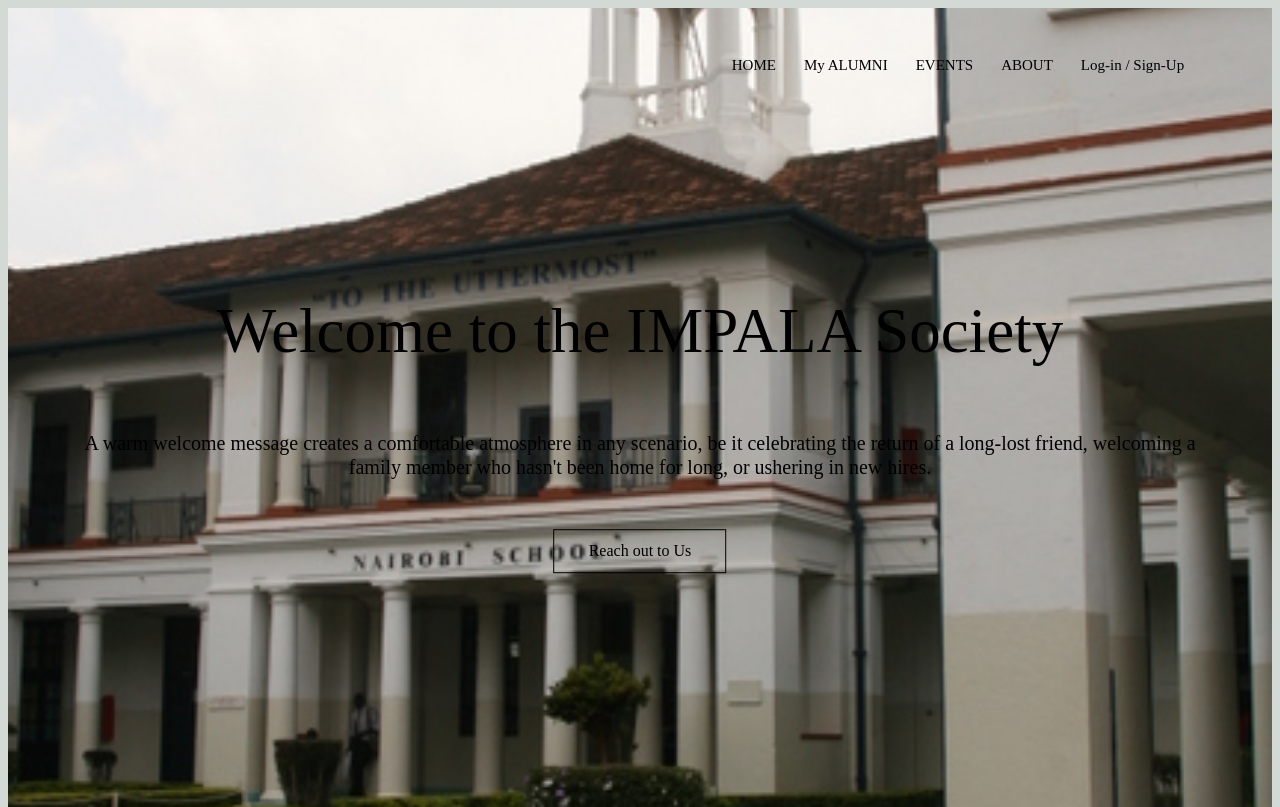
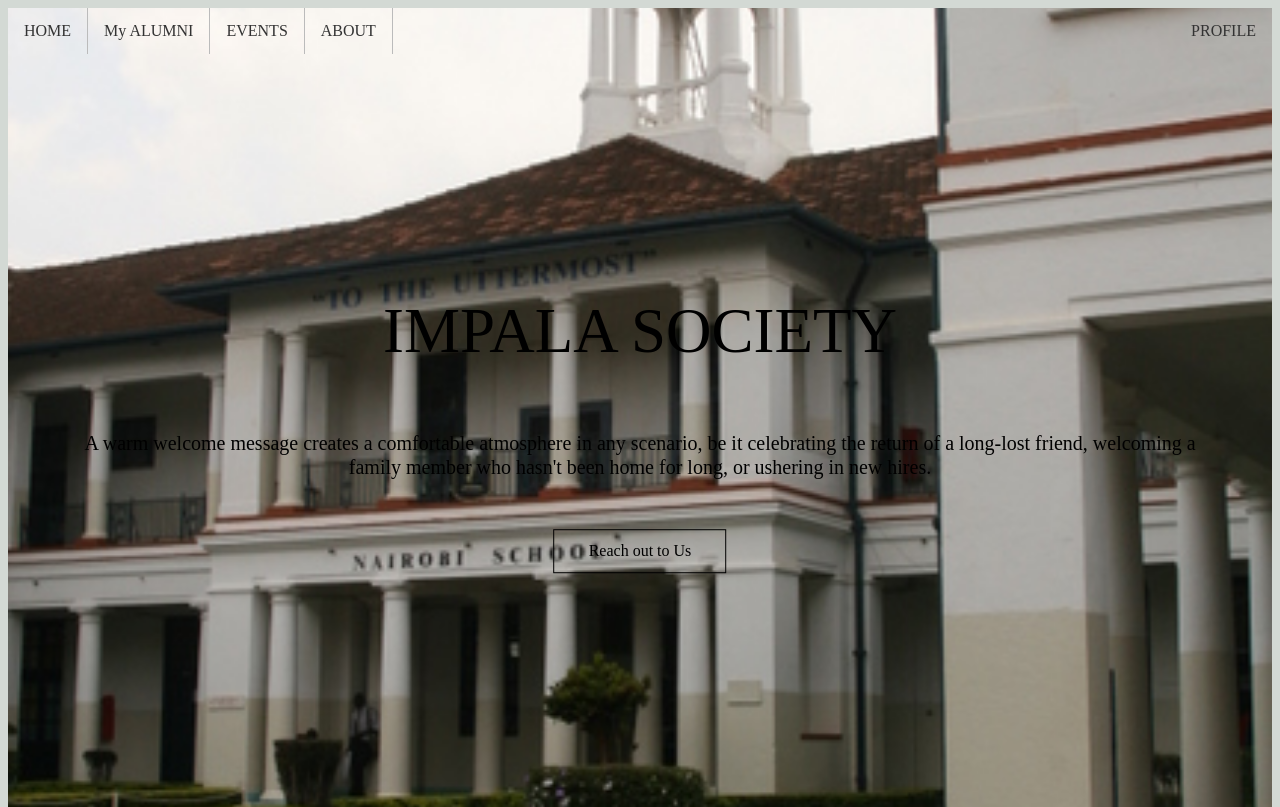
Before and after one commit to maruands/aluminai, a Flask app: page /dashboard in a window 1280 px wide. Shown: the top 807 px of the page. Run offline with Flask 3, Linux system fonts and the light colour scheme; a user stored in the database is signed in.

Commit message:
styling the navigation links

```diff
--- a/app.py
+++ b/app.py
@@ -109,9 +109,17 @@ def dashboard():
 def news():
     return render_template('news.html')
 
-@app.route("/prof")
-def prof():
+@app.route("/prof<id>")
+def prof(id):
     return render_template('prof.html')
+
+@app.route("/edit_profile")
+def edit_profile():
+    return render_template('edit_profile.html')
+
+@app.route("/search_user")
+def search_user():
+    return render_template('search_user.html')
 
 if __name__ == '__main__':
     app.run(debug=True)
--- a/static/css/main.css
+++ b/static/css/main.css
@@ -10,7 +10,7 @@ body {
     background-color:pink;
 
 }
-.Nav{
+/* .Nav{
     display: inline;
 
 }
@@ -27,6 +27,7 @@ body {
     text-decoration: underline;
     text-decoration-color: aqua;
 }
+*/
 
 .profile i{
     position: absolute;
@@ -53,9 +54,8 @@ body {
 .header{
     min-height: 100vh;
     width: 100%;
-    background-color: aqua;
     background-image: url('/static/images/School.jpg');
-    background-image: linear-gradient(rgba(4,9,30,0,7),rgba(4, 9, 30, 0.352))url('/static/vintage.jpeg');
+
     background-position: center;
     background-size: cover;
     position: relative;
@@ -67,6 +67,38 @@ nav{
     justify-content: space-between;
     align-items: center;
 }
+/* ----- */
+    ul {
+        list-style-type: none;
+        margin: 0;
+        padding: 0;
+        overflow: hidden;
+        /* background-color: #333; */
+    }
+
+    li {
+        float: left;
+        border-right: 1px solid #bbb;
+    }
+
+    li:last-child {
+        border-right: none;
+    }
+
+    li a {
+        display: block;
+        color: #333;
+        text-align: center;
+        padding: 14px 16px;
+        text-decoration: none;
+    }
+
+    li a:hover {
+        background-color: wheat;
+    }
+
+/* ----- */
+
 .nav-links{
     flex: 1;
     text-align: right;
@@ -76,17 +108,28 @@ nav{
     display: inline-block;
     padding: 8px 12px;
     position: relative;
+    display: inline-block;
+    border-right: 1px solid #333;
 
 }
+/*-------*/
+.nav-links ul {
+    list-style-type: none;
+    margin: 0;
+    padding: 0;
+    overflow: hidden;
+}
+/*------*/
 .nav-links ul li a{
-    color: #000;
+    color: #333;
     text-decoration: none;
     font-size: 15px;
 }
 
 .nav-links ul li :hover{
     width: 100%;
-    color: #d23a3a;
+    color: wheat;
+    background-color: #333;
     transition: 0.5s;
     text-decoration: underline;
 }
@@ -171,7 +214,8 @@ h1{
 p{
     font-size: 20px;
     font-weight: 300;
-    color: #282727;
+    /* color: #282727; */
+    color: #333;
     line-height: 24px;
     padding: 10px;
 }
--- a/templates/index.html
+++ b/templates/index.html
@@ -15,23 +15,30 @@
         <link rel="stylesheet" href="{{ url_for('static', filename='css/main.css') }}">
 
         <!-- <img src="{{url_for('static', filename='impala_admin.jpeg')}}"> -->
-        <nav>
+        <!-- <nav> -->
             <!-- <a href="index.html"><img src="" alt=""></a> -->
 
-            <div class="nav-links"  id="nav-links">
-                <i class="fa fa-window-close" style="color: aliceblue;" onclick=Hidemenu()></i>
+            <!-- <div class="nav-links"> -->
+                <!-- <i class="fa fa-window-close" style="color: aliceblue;" onclick=Hidemenu()></i> -->
                 <ul>
                     <li><a href="dashboard">HOME</a></li>
                     <li><a href="/users">My ALUMNI</a></li>
                     <li><a href="/news">EVENTS</a></li>
-                    <li><a href="/prof">ABOUT</a></li>
-                    <li><a href="">Log-in / Sign-Up</a></li>
+                    <li ><a href="/prof">ABOUT</a></li>
+
+
+                    {% if session.email %}
+                    <li style="float:right"><a href="/prof">PROFILE</a></li>
+                    {% else %}
+                    <li style="float:right"><a href="/login">Log-in / Sign-Up</a></li>
+                    {% endif %}
+
                 </ul>
             </div>
-            <i class="fa fa-bars" onclick=showmenu()></i>
-        </nav>
+
+        <!-- </nav>  -->
     <div class="text-box">
-        <h1>Welcome to the IMPALA Society</h1>
+        <h1>IMPALA SOCIETY</h1>
         <p>A warm welcome message creates a comfortable atmosphere in any scenario, be it celebrating the return of a long-lost friend, welcoming a family member who hasn't been home for long, or ushering in new hires.</p>
         <a href="" class="hero-btn">Reach out to Us</a>
 
--- a/templates/login.html
+++ b/templates/login.html
@@ -14,7 +14,7 @@
     <li style="float:right"><a href="/logout">logout</a></li>
     {% else %}
     <li style="float:right"><a href="/">Register</a></li>
-    <li style="float:right"><a href="/login">login</a></li>
+    <!-- <li style="float:right"><a href="/login">login</a></li> -->
     {% endif %}
   </ul>
 
--- a/templates/prof.html
+++ b/templates/prof.html
@@ -19,7 +19,7 @@
         <li><a href="mailto:johndoe@example.com">johndoe@example.com</a></li>
         <li><a href="https://www.facebook.com/johndoe">Facebook</a></li>
       </ul>
-      <a href="edit-profile.html" class="edit-button">Edit Profile</a>
+      <a href="/edit_profile" class="edit-button">Edit Profile</a>
     </div>
   </div>
 </body>
--- a/templates/register.html
+++ b/templates/register.html
@@ -16,7 +16,7 @@
       {% if session.email %}
         <li style="float:right"><a href="/logout">logout</a></li>
       {% else %}
-        <li style="float:right"><a href="/">Register</a></li>
+
         <li style="float:right"><a href="/login">login</a></li>
       {% endif %}
     </ul>
```
Also changed, not shown: static/css/news.css (+32 -1 lines), static/css/style.css (+14 -9 lines), templates/edit-profile.html (deleted, +0 -34 lines), templates/edit_profile.html (added, +99 -0 lines), templates/news.html (+19 -0 lines), templates/search_user.html (added, +11 -0 lines), templates/users.html (+11 -4 lines), static/images/clock.jpg (added), static/images/govt2.jpg (added), static/images/road1.jpg (added), static/images/road2.jpg (added), static/images/stude.jpg (added), 1 other file.
